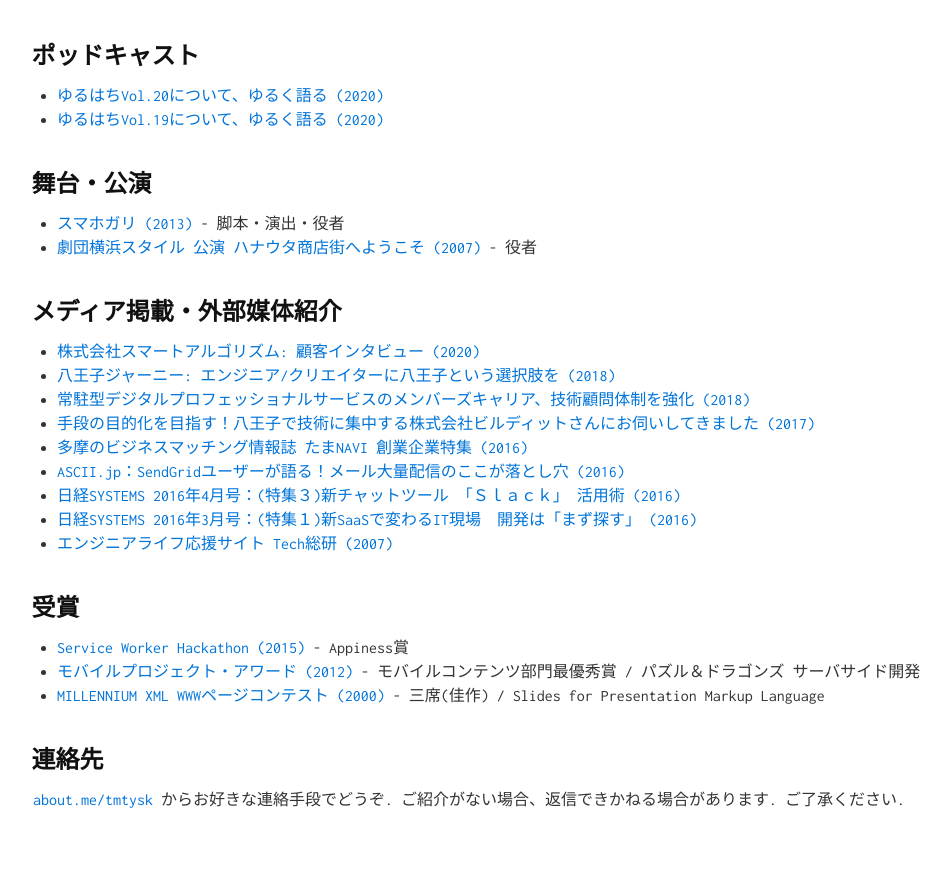
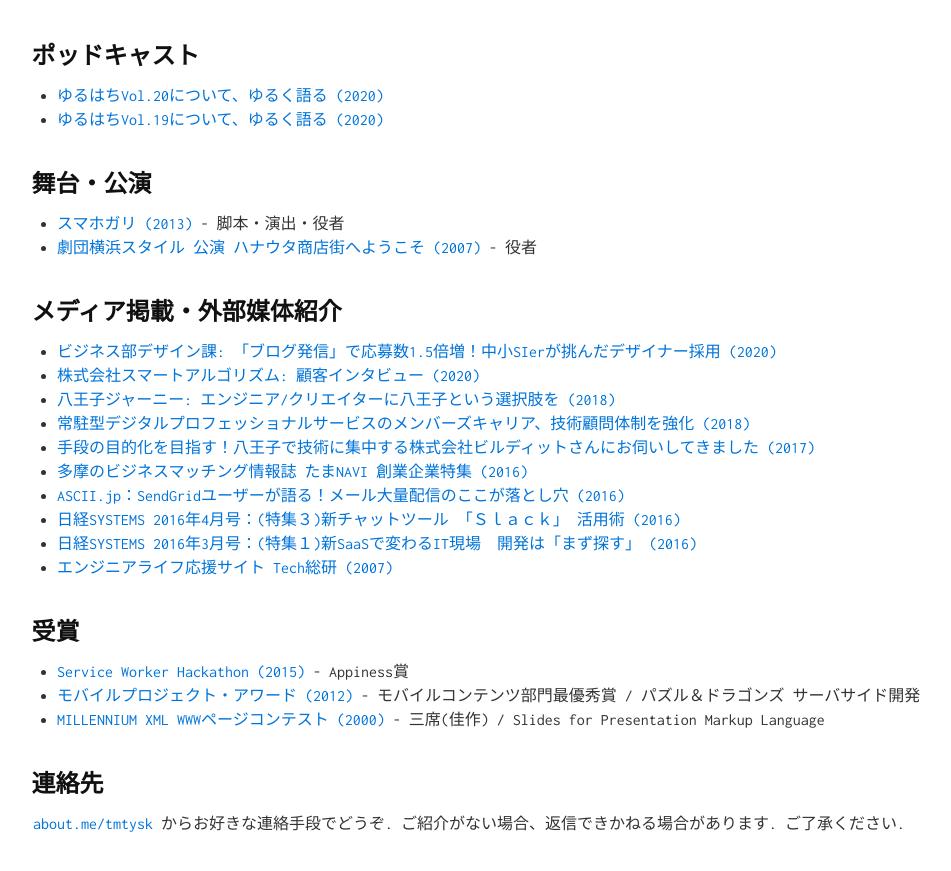
Before and after one commit to tmtysk/tmtysk.github.io, a Jekyll site: the page built from index.md, in a window 1280 px wide and 900 px high, scrolled down 1728 px. Shown: the top 871 px of the window, without its empty margins (15-966 px from the left). Built offline with Jekyll 4.4.1, drawn with Linux system fonts in a browser that asks for light colours.

Commit message:
add media.

```diff
--- a/index.md
+++ b/index.md
@@ -76,6 +76,7 @@ layout: default
 
 ## メディア掲載・外部媒体紹介
 
+* [ビジネス部デザイン課: 「ブログ発信」で応募数1.5倍増！中小SIerが挑んだデザイナー採用 (2020)](https://bizdez.vivivit.com/recruitment/280773)
 * [株式会社スマートアルゴリズム: 顧客インタビュー (2020)](https://smartalgorithm.co.jp/success/buildit/)
 * [八王子ジャーニー: エンジニア/クリエイターに八王子という選択肢を (2018)](https://8dabe.com/2018/12/11/bldt-2/)
 * [常駐型デジタルプロフェッショナルサービスのメンバーズキャリア、技術顧問体制を強化 (2018)](https://prtimes.jp/main/html/rd/p/000000001.000036425.html)
```
